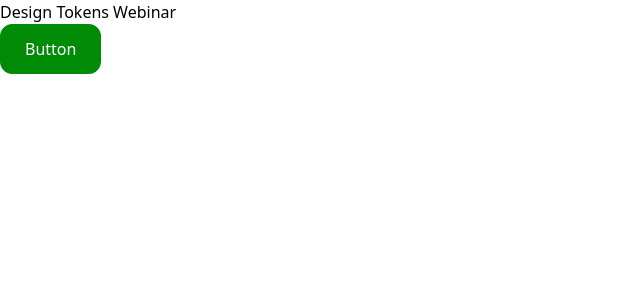
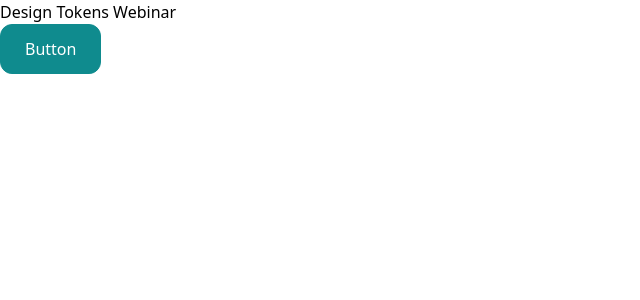
Before and after one commit to anas-araid-belka/design-token-workshop, a React (Vite) app: page / in a window 1280 px wide. Shown: the top 300 px of the page, without its empty margins (0-640 px from the left). Built offline with nearby package versions, Linux system fonts and the light colour scheme.

Commit message:
Commit from GitHub Actions (Build Design Tokens)

```diff
--- a/src/styles/variables.css
+++ b/src/styles/variables.css
@@ -1,6 +1,6 @@
 /**
  * Do not edit directly
- * Generated on Fri, 04 Oct 2024 08:57:03 GMT
+ * Generated on Thu, 10 Oct 2024 13:12:02 GMT
  */
 
 :root {
@@ -88,12 +88,12 @@
   --color-background-tertiary-active: var(--color-blue-950);
   --color-background-tertiary-hover: var(--color-blue-800);
   --color-background-tertiary: var(--color-blue-700);
-  --color-background-secondary-active: var(--color-blue-800);
-  --color-background-secondary-hover: var(--color-blue-600);
-  --color-background-secondary: var(--color-blue-500);
-  --color-background-primary-active: var(--color-green-900);
-  --color-background-primary-hover: var(--color-green-800);
-  --color-background-primary: var(--color-green-700);
+  --color-background-secondary-active: var(--color-teal-800);
+  --color-background-secondary-hover: var(--color-teal-600);
+  --color-background-secondary: var(--color-teal-500);
+  --color-background-primary-active: var(--color-teal-900);
+  --color-background-primary-hover: var(--color-teal-800);
+  --color-background-primary: var(--color-teal-500);
   --color-background-default: var(--color-white);
   --button-secondary-foreground: var(--color-background-secondary);
   --button-secondary-border-active: var(--color-background-secondary-active);
```
